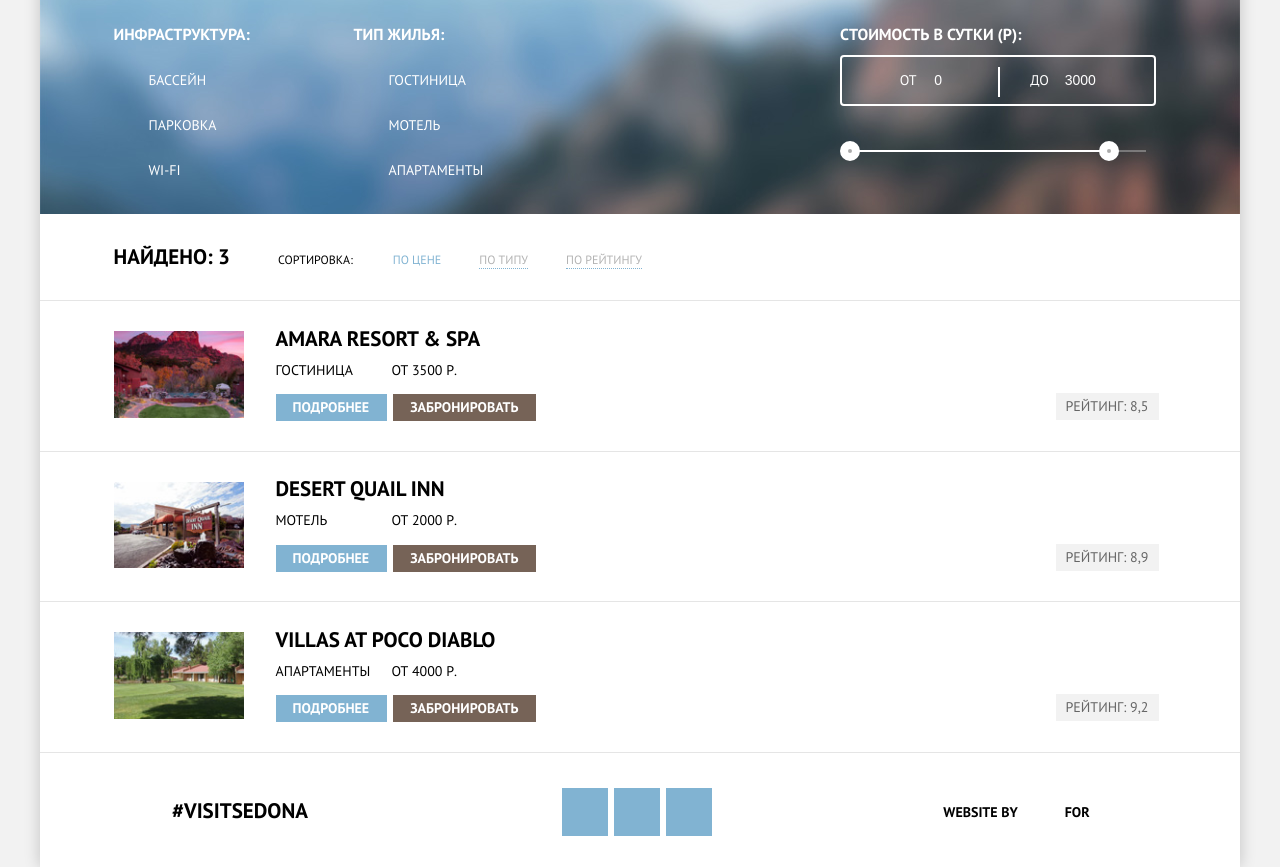
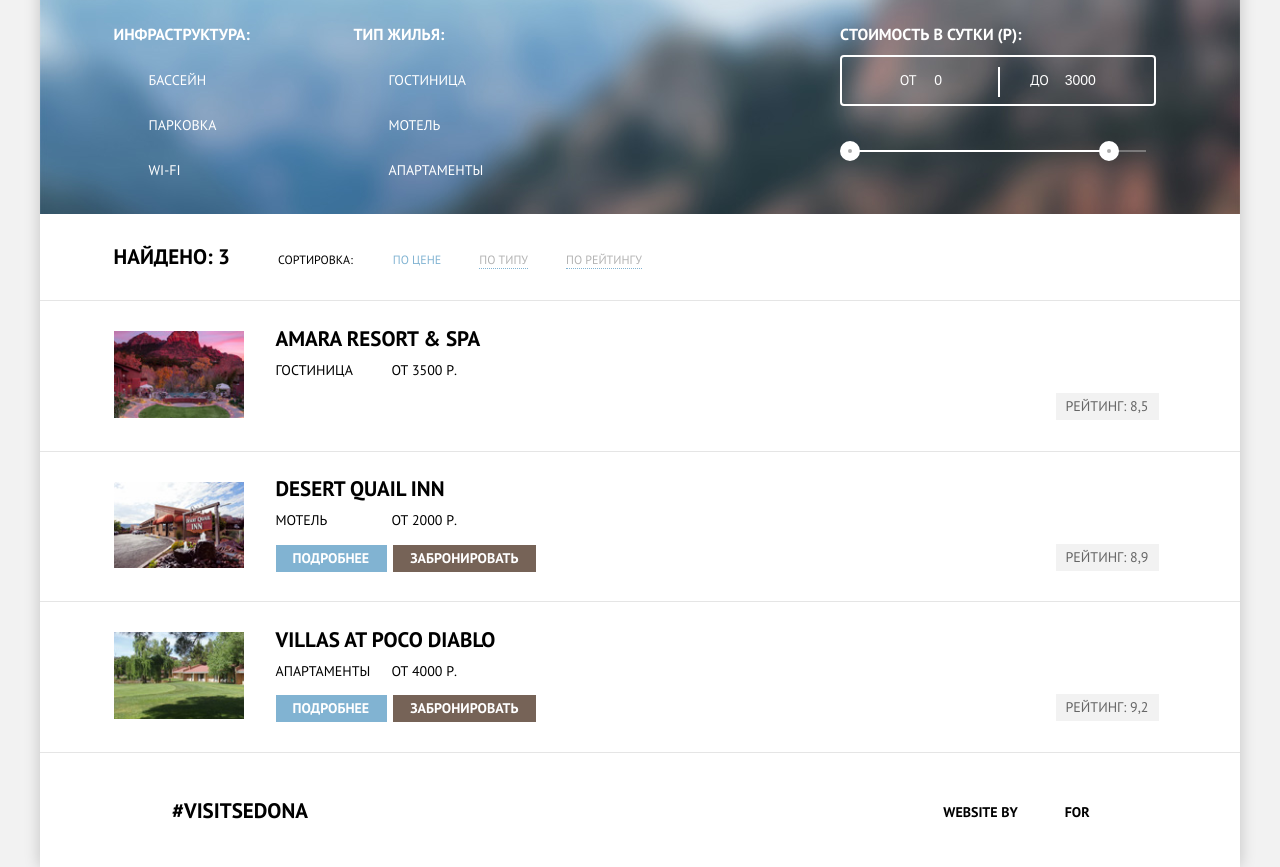
Before and after one commit to tsergeytovarov/sedona, a plain HTML site: page hotels.html in a window 1280 px wide. Shown: the part 59-926 px from the top of the page. Drawn offline with Linux system fonts and the light colour scheme.

Commit message:
Добавил изменения на страницу формы

```diff
--- a/css/style.css
+++ b/css/style.css
@@ -621,9 +621,6 @@ footer h4.footer-col {
   font-size: 12px;
   width: 46px;
   height: 48px;
-  margin-right: 6px ;
-  background: #81b3d2;
-  text-indent: -10000px;
 }
 
 .social a:hover { background: #669ec0; }
@@ -640,9 +637,6 @@ footer h4.footer-col {
   left: 50%;
   background: url('../img/sprite.png') no-repeat top left;
   -webkit-transform: translate(-50%,-50%);
-     -moz-transform: translate(-50%,-50%);
-      -ms-transform: translate(-50%,-50%);
-       -o-transform: translate(-50%,-50%);
           transform: translate(-50%,-50%);
 }
 
@@ -1047,8 +1041,6 @@ footer h4.footer-col {
   left: 50%;
   -webkit-transform: translateX(-50%);
      -moz-transform: translateX(-50%);
-      -ms-transform: translateX(-50%);
-       -o-transform: translateX(-50%);
           transform: translateX(-50%);
 }
 
@@ -1066,9 +1058,9 @@ footer h4.footer-col {
           transform: translateY(-100%);
 }
 
-/* ==========================================================================
+/* ==================================
     Гостиницы
-   ========================================================================== */
+   ================================== */
 
 /*
  * ---------- Сетка
--- a/hotels.html
+++ b/hotels.html
@@ -95,10 +95,6 @@
                   <p class="result-info-text-type">Гостиница</p>
                   <p class="result-info-text-cost">От <span>3500</span> Р.</p>
                 </div>
-                <div class="result-info-btns">
-                  <a class="result-info-btns-more blue-btn" href="#">Подробнее</a>
-                  <a class="result-info-btns-book brown-btn" href="#">Забронировать</a>
-                </div>
               </div>
             </div>
             <div class="result-stars-rating wrap-20pct to-right">
```
